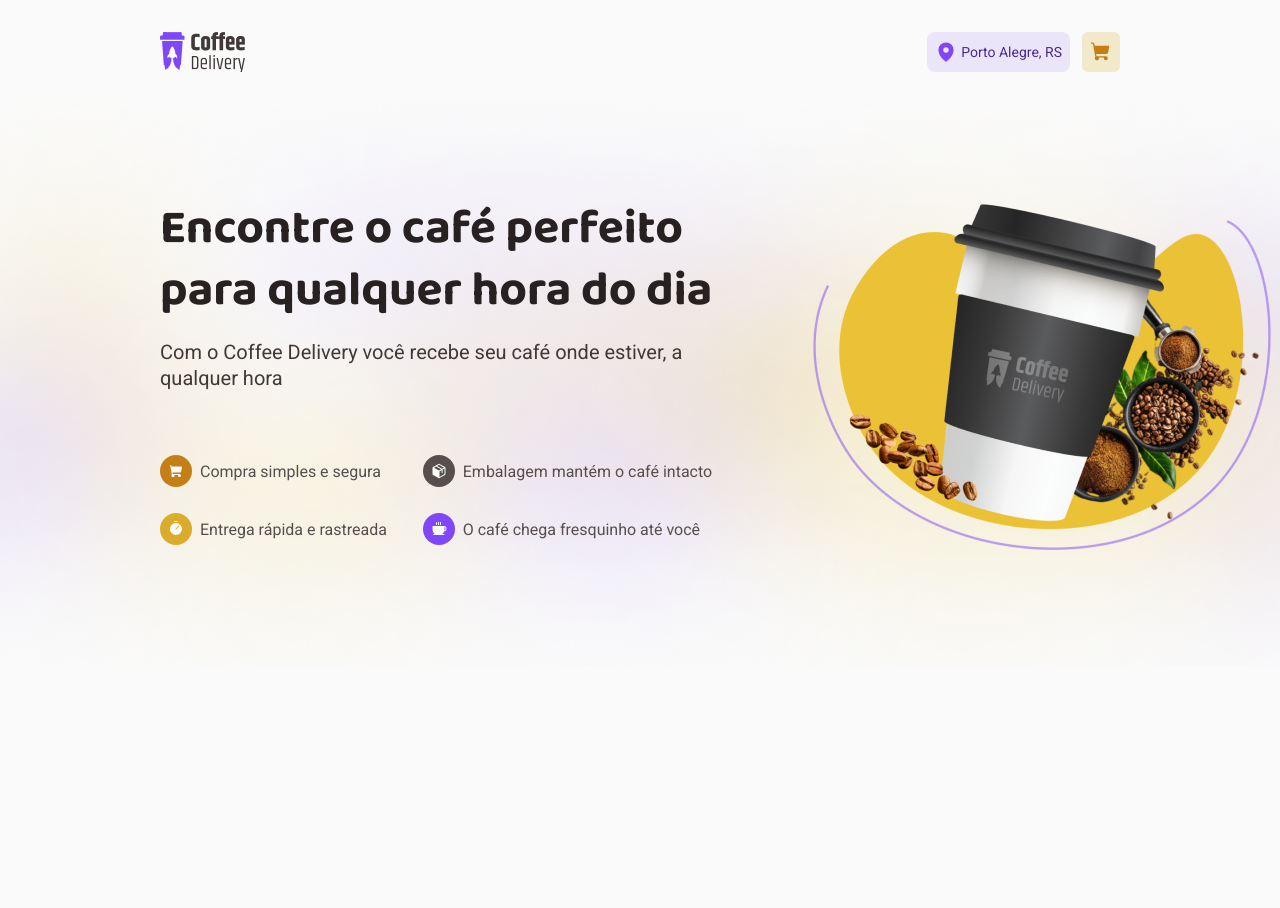
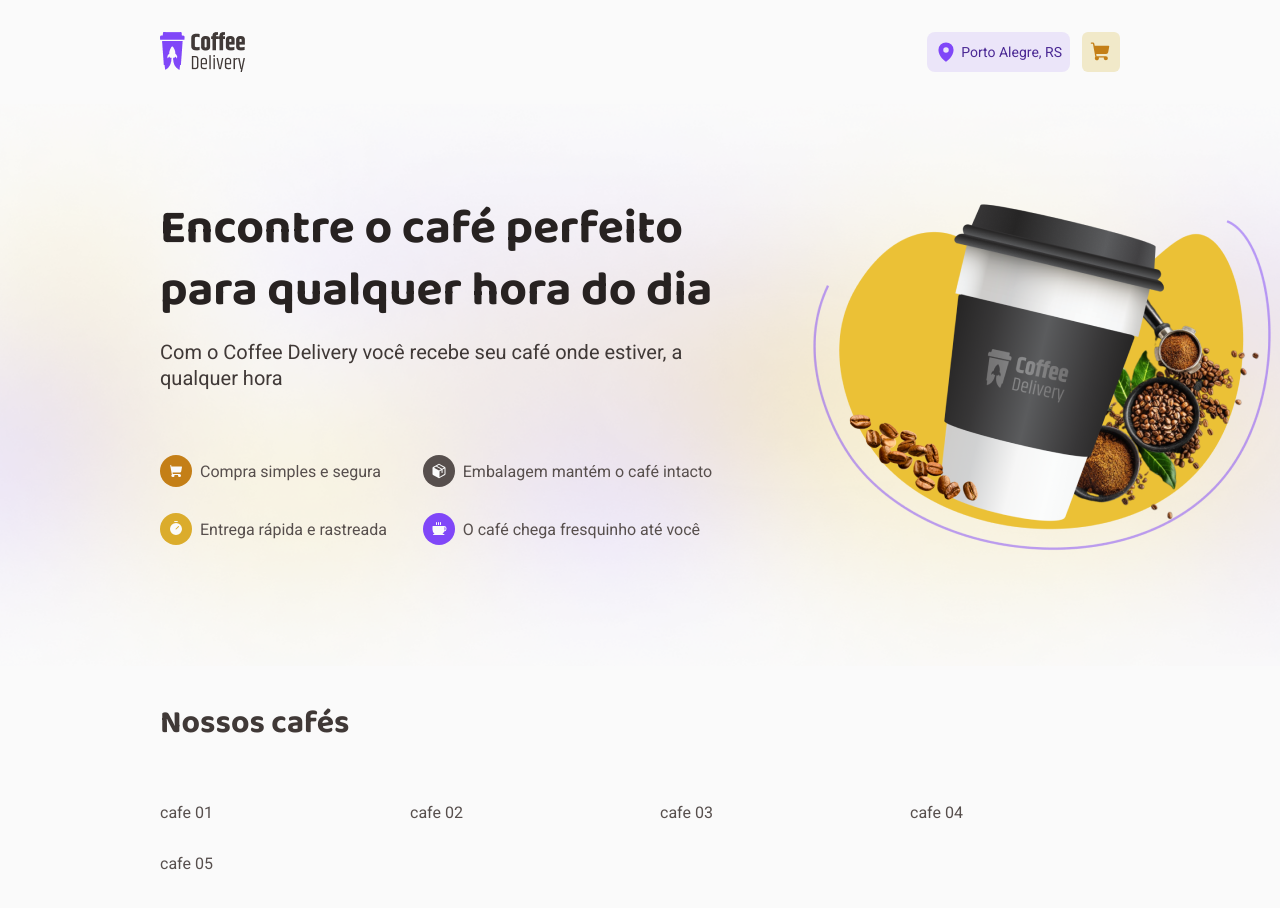
Before and after one commit to joaocruzzq/coffee-delivery, a React (Vite) app: page / in a window 1280 px wide. Shown: the top 908 px of the page. Before the commit the page ends 800 px from the top, so only its background shows below. Built offline with nearby package versions, Linux system fonts and the light colour scheme.

Commit message:
coffee list container

```diff
--- a/src/pages/home/index.tsx
+++ b/src/pages/home/index.tsx
@@ -1,4 +1,4 @@
-import { IntroContainer, IntroTitle, ItemsContainer } from "./styles";
+import { CoffeeList, IntroContainer, IntroTitle, ItemsContainer } from "./styles";
 
 import { Coffee, Package, ShoppingCart, Timer } from "phosphor-react";
 
@@ -37,6 +37,18 @@ export function Home(){
                </div>
             </ItemsContainer>
          </IntroContainer>
+
+         <CoffeeList>
+            <h1>Nossos cafés</h1>
+
+            <div>
+               <span>cafe 01</span>
+               <span>cafe 02</span>
+               <span>cafe 03</span>
+               <span>cafe 04</span>
+               <span>cafe 05</span>
+            </div>
+         </CoffeeList>
       </div>
    )
 }
--- a/src/pages/home/styles.ts
+++ b/src/pages/home/styles.ts
@@ -83,3 +83,22 @@ export const ItemsContainer = styled.div`
       background: ${props => props.theme.purple}
    }
 `
+
+export const CoffeeList = styled.div`
+   padding: 2rem 10rem;
+
+   h1 {
+      font-family: 'Baloo 2', sans-serif;
+      color: ${props => props.theme["base-subtitle"]};
+   }
+
+   div {
+      display: grid;
+      padding: 3.375rem 0;
+
+      grid-template-columns: repeat(4, 1fr);
+
+      grid-row-gap: 2rem;
+      grid-column-gap: 2.5rem;
+   }
+`
```
